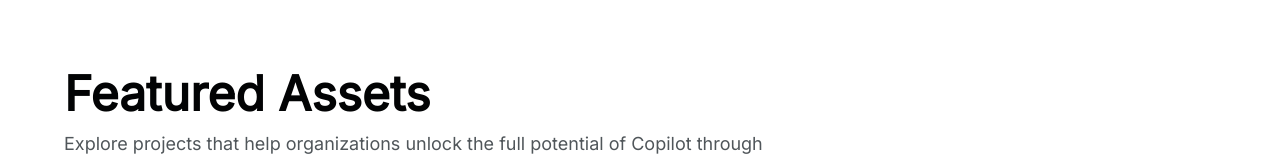
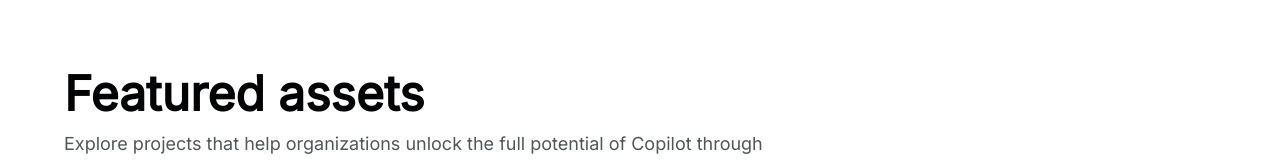
Before and after one commit to shailendrahegde/ainroisite, a React (Vite) app: page / in a window 1280 px wide. Shown: the part 213-375 px from the top of the page. Built offline with nearby package versions, Linux system fonts and the light colour scheme.

Commit message:
Generated by Spark: change the capitalization of Featured Assets to Featured assets

```diff
--- a/index.html
+++ b/index.html
@@ -4,7 +4,7 @@
 <head>
     <meta charset="UTF-8" />
     <meta name="viewport" content="width=device-width, initial-scale=1.0" />
-    <title>Featured Assets</title>
+    <title>Featured assets</title>
 
     <link href="/src/main.css" rel="stylesheet" />
 <link rel="stylesheet" href="https://fonts.googleapis.com/css2?family=Inter&family=Noto+Serif&family=JetBrains+Mono&display=swap">
--- a/src/App.tsx
+++ b/src/App.tsx
@@ -74,7 +74,7 @@
 
         <div className="mb-12 md:mb-16">
           <h2 className="text-3xl md:text-4xl lg:text-5xl font-semibold mb-3 text-foreground">
-            Featured Assets
+            Featured assets
           </h2>
           <p className="text-base md:text-lg text-muted-foreground max-w-3xl">
             Explore projects that help organizations unlock the full potential of Copilot through actionable insights and advanced analytics.
```
